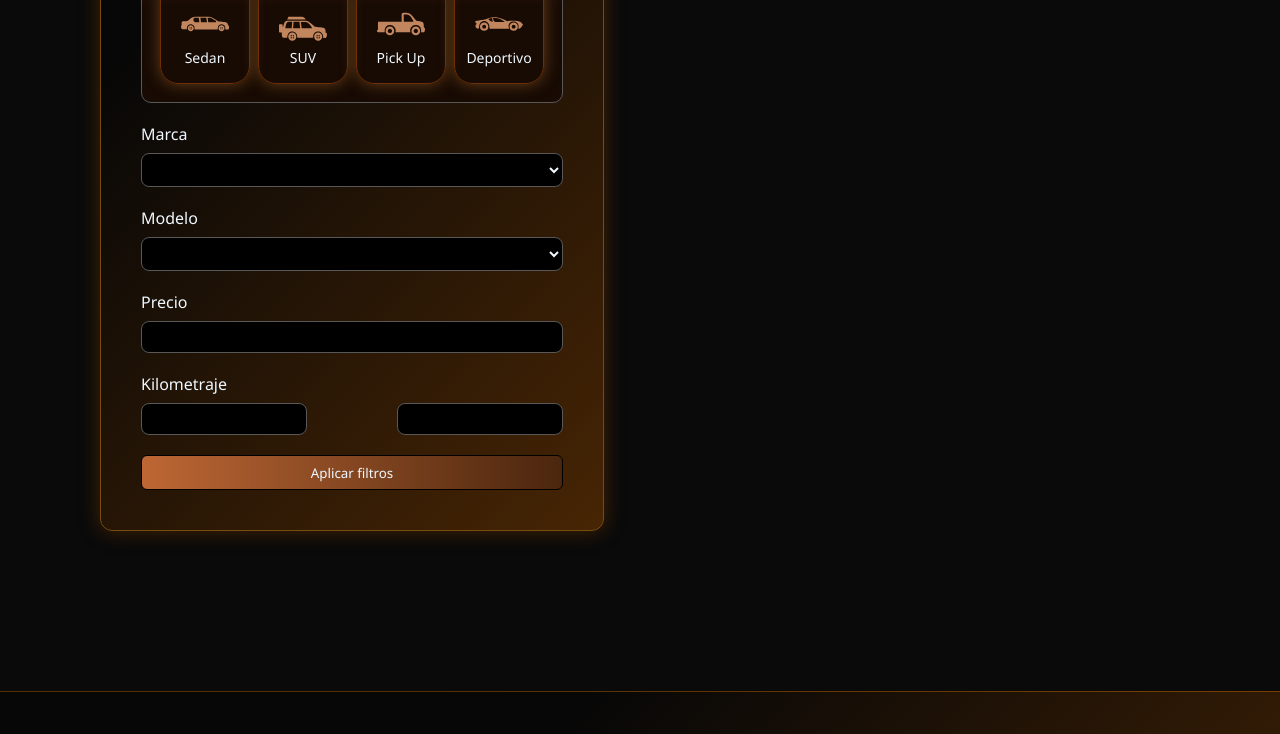
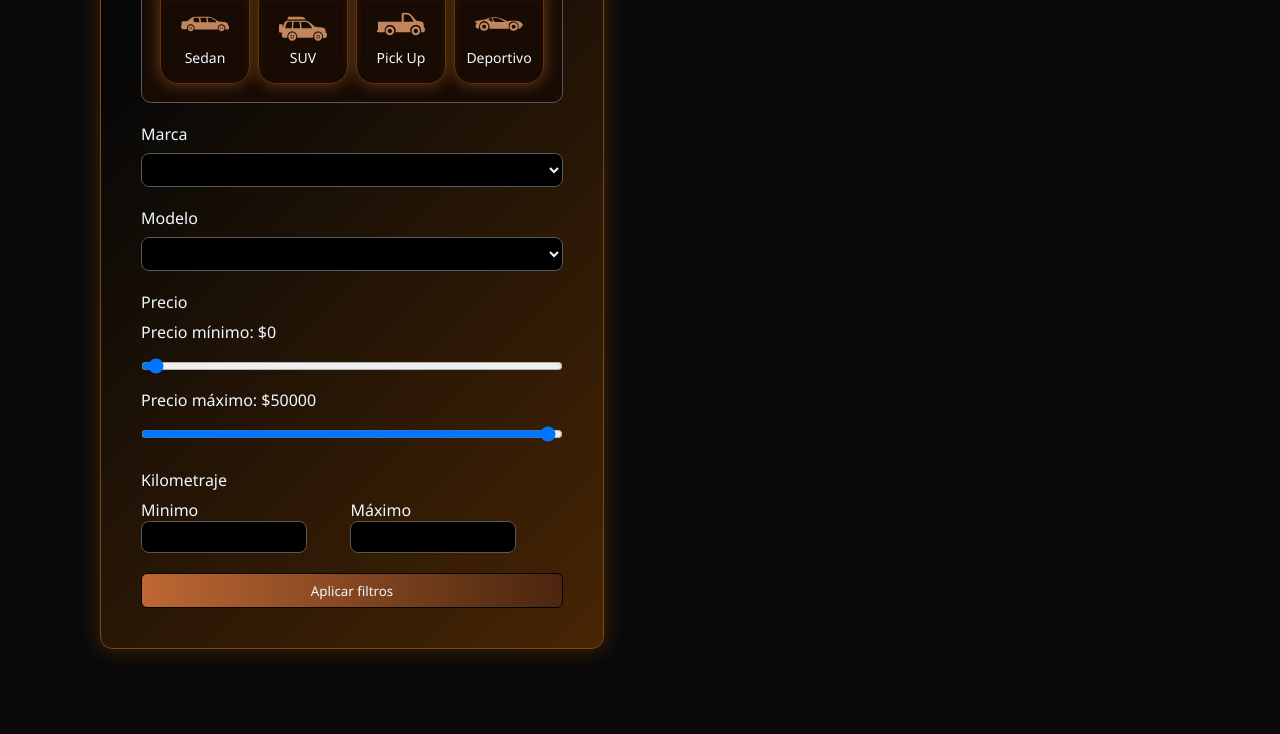
Before and after one commit to NahueAcuna/MyCar-Tesis-Front, an Angular app: page / in a window 1280 px wide. Shown: the part 1271-2005 px from the top of the page. Built offline with nearby package versions, Linux system fonts and the light colour scheme; no server answers; a web font is replaced by a local one.

Commit message:
Agregue las marcas y los modelos para que sean seleccionables en el select. Tambien cambie le input para el precio para que sean 2 input de tipo range

```diff
--- a/src/app/Components/user-layout/inventory/inventory.html
+++ b/src/app/Components/user-layout/inventory/inventory.html
@@ -108,21 +108,59 @@
 
         <div class="input_filter">
           <span>Marca</span>
-          <select name="" id=""></select>
+          <select name="" id="">
+
+          @for(made of mades; track $index){
+            <option [value]="made">{{made}}</option>
+          }
+          </select>
         </div>
         <div class="input_filter">
           <span>Modelo</span>
-          <select name="" id=""></select>
+          <select name="" id="">
+            @for(model of models; track $index){
+            <option [value]="model">{{model}}</option>
+          }
+          </select>
         </div>
         <div class="input_filter">
-          <span>Precio</span>
-          <input type="number" />
-        </div>
+  <span>Precio</span>
+
+  <!-- Mínimo -->
+  <label for="min_price">Precio mínimo: ${{ precioMinimo }}</label>
+  <input
+    type="range"
+    id="min_price"
+    min="0"
+    max="50000"
+    step="500"
+    [value]="precioMinimo"
+    (input)="actualizarMinimo($event)"
+  />
+
+  <!-- Máximo -->
+  <label for="max_price">Precio máximo: ${{ precioMaximo }}</label>
+  <input
+    type="range"
+    id="max_price"
+    min="0"
+    max="50000"
+    step="500"
+    [value]="precioMaximo"
+    (input)="actualizarMaximo($event)"
+  />
+</div>
         <div class="input_filter">
           <span>Kilometraje</span>
           <div id="kilometraje">
-            <input type="text" />
-            <input type="text" />
+            <div>
+              <label for="min">Minimo</label>
+              <input type="text" id ="min"/>
+            </div>
+            <div>
+              <label for="max">Máximo</label>
+              <input type="text" id="max"/>
+            </div>
           </div>
         </div>
         <button>Aplicar filtros</button>
--- a/src/app/Components/user-layout/inventory/inventory.ts
+++ b/src/app/Components/user-layout/inventory/inventory.ts
@@ -2,10 +2,11 @@ import { Component, ElementRef, OnInit, ViewChild } from '@angular/core';
 import { PublicationResponse } from '../../../models/PublicationResponse';
 import { PublicationService } from '../../../services/publication-service';
 import { Router } from '@angular/router';
+import { FormsModule } from '@angular/forms';
 
 @Component({
   selector: 'app-inventory',
-  imports: [],
+  imports: [FormsModule],
   templateUrl: './inventory.html',
   styleUrl: './inventory.css',
 })
@@ -14,7 +15,13 @@ export class Inventory implements OnInit{
   isSearchShowed: Boolean = false;
 
   publications: PublicationResponse[] = [];
-  filteredPublications: PublicationResponse[] = []
+  filteredPublications: PublicationResponse[] = [];
+
+  mades: string[] = [];
+  models: string[] = [];
+
+  precioMinimo: number = 0;
+  precioMaximo: number = 50000;
 
   @ViewChild('searchInput') searchInput!: ElementRef;
 
@@ -31,6 +38,10 @@ export class Inventory implements OnInit{
     next: (data) => {
       this.publications = data;
       this.filteredPublications = data;
+      data.forEach(p =>{
+       this.mades.push(p.auto.marca);
+       this.models.push(p.auto.modelo);
+      })
     }
   })
 }
@@ -76,5 +87,13 @@ export class Inventory implements OnInit{
     return fullAutoName.includes(query);
   });
 }
+actualizarMinimo(event: any) {
+  this.precioMinimo = Number(event.target.value);
 
 }
+
+actualizarMaximo(event: any) {
+  this.precioMaximo = Number(event.target.value);
+}
+
+}
```
